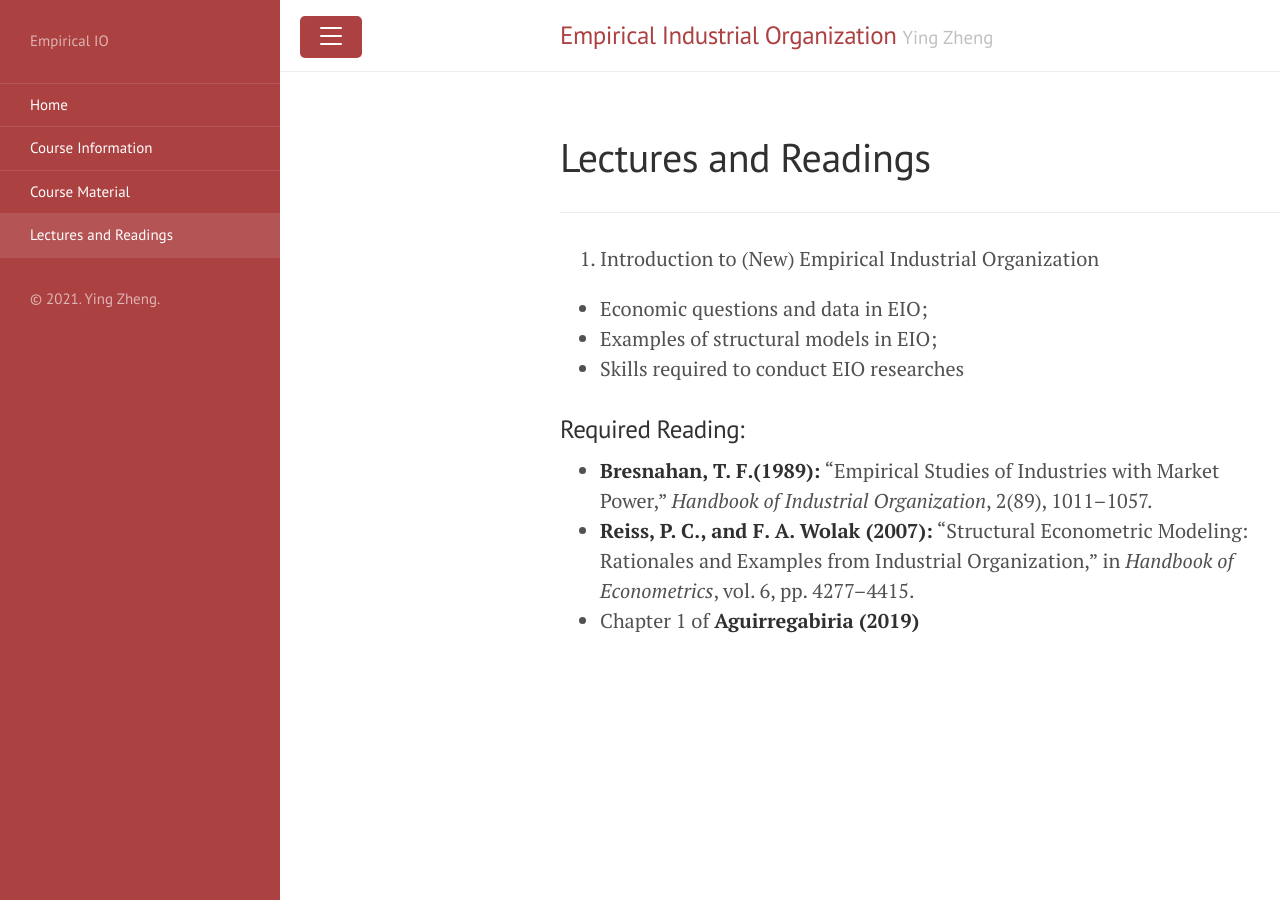
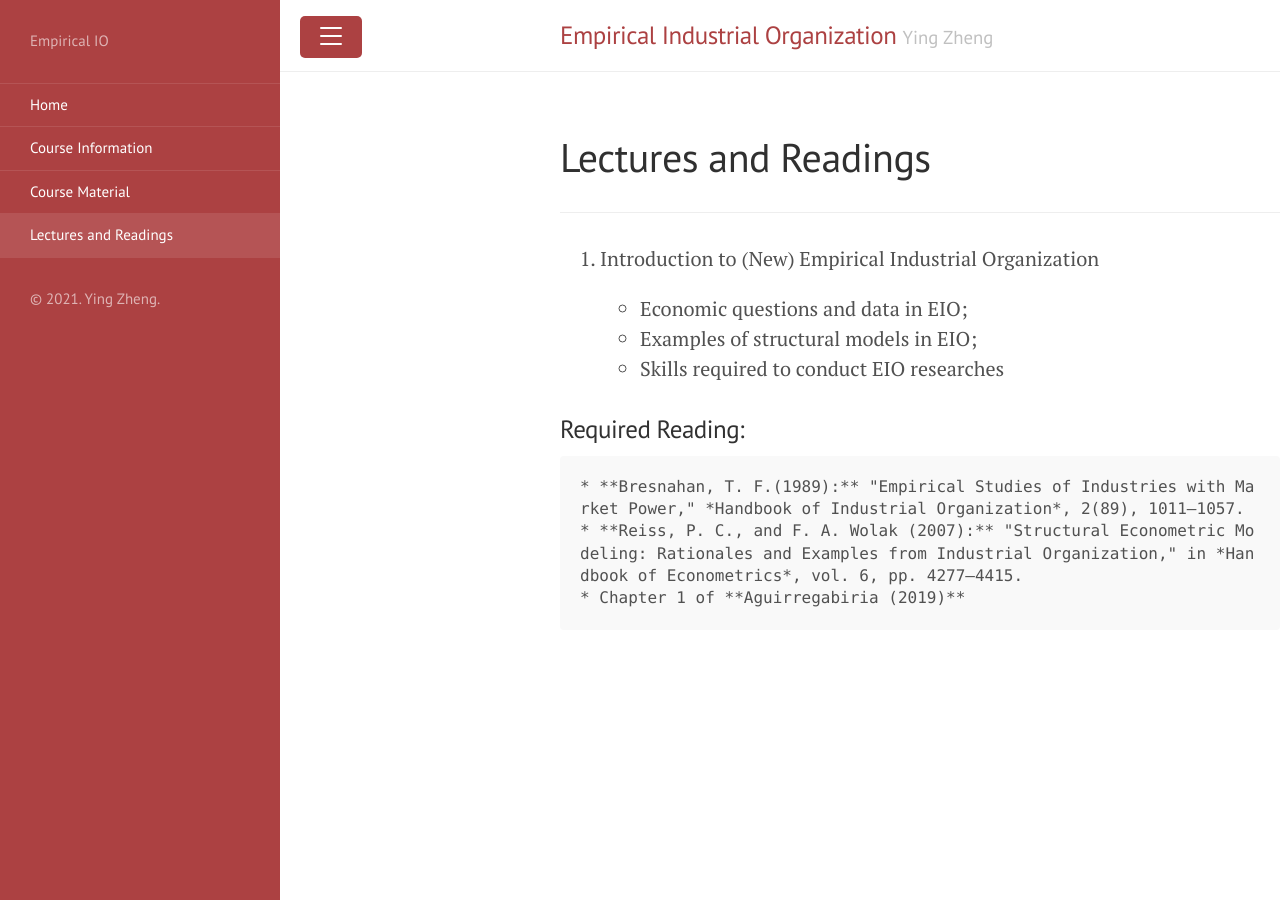
Before and after one commit to yingzheng-econ/Empirical-IO-Course, a Jekyll site: the page built from Lecture_Reading.md, in a window 1280 px wide. Built offline with Jekyll 4.4.1, drawn with Linux system fonts in a browser that asks for light colours.

```diff
--- a/Lecture_Reading.md
+++ b/Lecture_Reading.md
@@ -7,11 +7,11 @@ order: 3
 
 1. Introduction to (New) Empirical Industrial Organization
 
-  - Economic questions and data in EIO;
-  - Examples of structural models in EIO;
-  - Skills required to conduct EIO researches
+   * Economic questions and data in EIO;
+   * Examples of structural models in EIO;
+   * Skills required to conduct EIO researches
 
 ### Required Reading:
-  - **Bresnahan, T. F.(1989):** "Empirical Studies of Industries with Market Power," *Handbook of Industrial Organization*, 2(89), 1011–1057.
-  - **Reiss, P. C., and F. A. Wolak (2007):** "Structural Econometric Modeling: Rationales and Examples from Industrial Organization," in *Handbook of Econometrics*, vol. 6, pp. 4277–4415.
-  - Chapter 1 of **Aguirregabiria (2019)**
+    * **Bresnahan, T. F.(1989):** "Empirical Studies of Industries with Market Power," *Handbook of Industrial Organization*, 2(89), 1011–1057.
+    * **Reiss, P. C., and F. A. Wolak (2007):** "Structural Econometric Modeling: Rationales and Examples from Industrial Organization," in *Handbook of Econometrics*, vol. 6, pp. 4277–4415.
+    * Chapter 1 of **Aguirregabiria (2019)**
```
